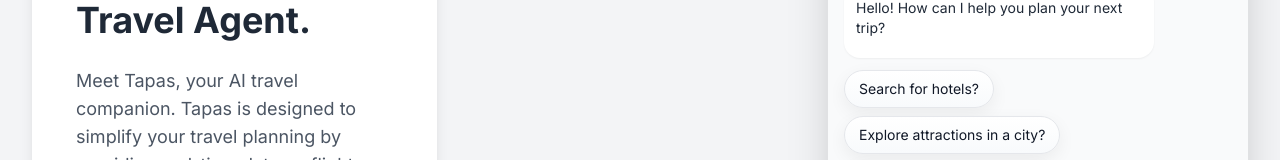
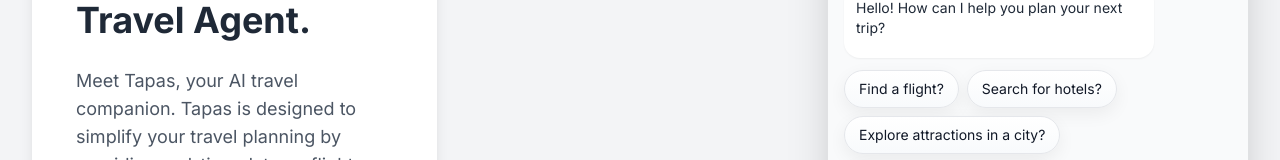
Before and after one commit to dasjaga649-dotcom/18-sep-tapas-update-5.10-pm, a React (Create React App) app: page / in a window 1280 px wide. Shown: the part 214-374 px from the top of the page. Built offline with nearby package versions, Linux system fonts and the light colour scheme.

Commit message:
Re-add 'Find a flight?' quick action to trigger inline flight form
cgen-b3104a1b39674f78a2a1a01dd46e65ed

```diff
--- a/src/ChatApp.tsx
+++ b/src/ChatApp.tsx
@@ -695,6 +695,7 @@ const ChatApp: React.FC = () => {
                 <p className="text-gray-800 text-sm">Hello! How can I help you plan your next trip?</p>
               </div>
               <div className="quick-actions flex flex-wrap gap-2 max-w-[80%] mt-2" aria-label="Suggested actions">
+                <button type="button" className="quick-reply-button px-4 py-2 rounded-full bg-white border border-gray-200 shadow-sm text-sm text-gray-700 hover:bg-blue-50 transition" data-label="Find a flight?">Find a flight?</button>
                 <button type="button" className="quick-reply-button px-4 py-2 rounded-full bg-white border border-gray-200 shadow-sm text-sm text-gray-700 hover:bg-blue-50 transition" data-label="Search for hotels?">Search for hotels?</button>
                 <button type="button" className="quick-reply-button px-4 py-2 rounded-full bg-white border border-gray-200 shadow-sm text-sm text-gray-700 hover:bg-blue-50 transition" data-label="Explore attractions in a city?">Explore attractions in a city?</button>
                 <button type="button" className="quick-reply-button px-4 py-2 rounded-full bg-white border border-gray-200 shadow-sm text-sm text-gray-700 hover:bg-blue-50 transition" data-label="Generate a travel itinerary?">Generate a travel itinerary?</button>
```
